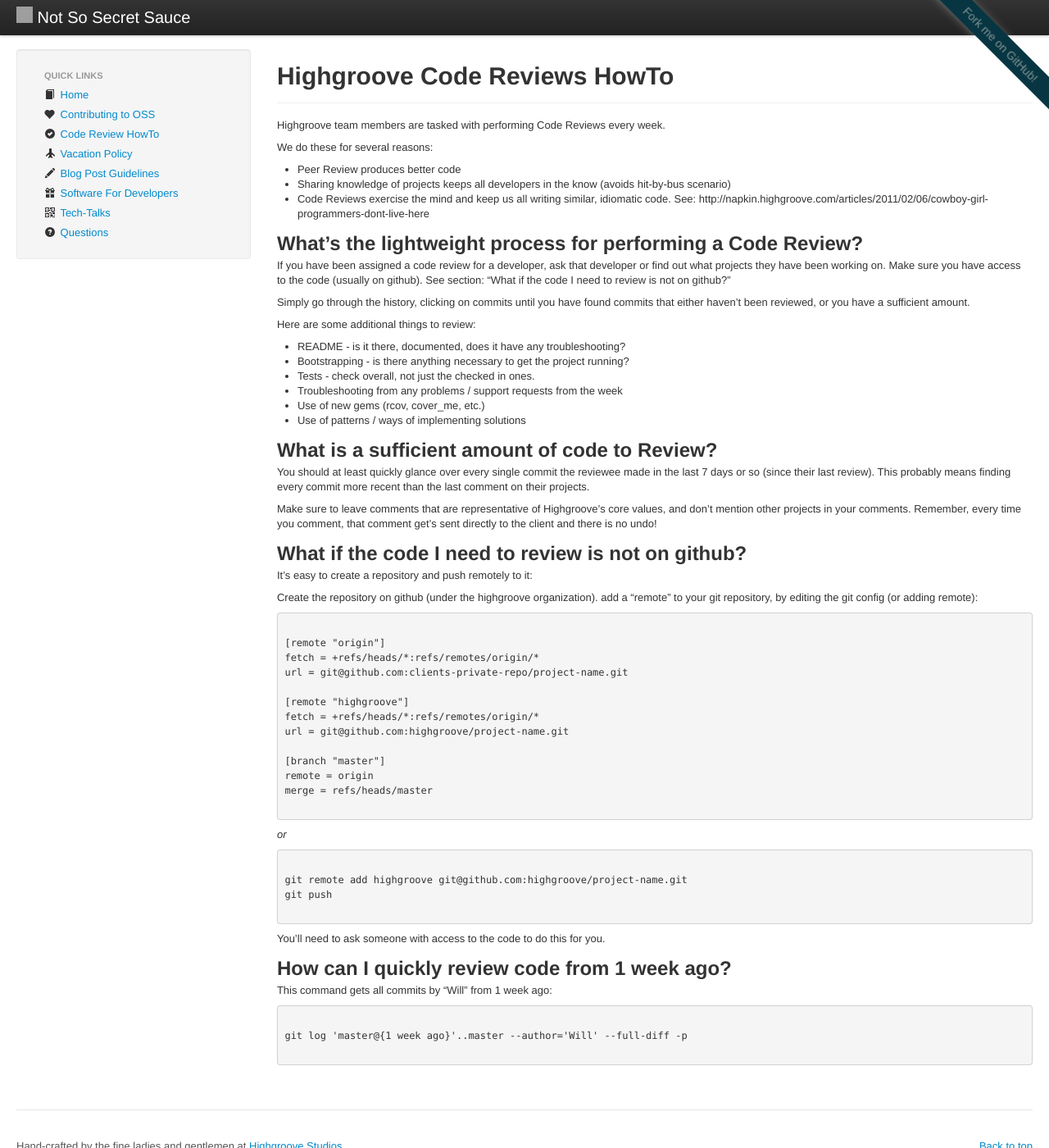
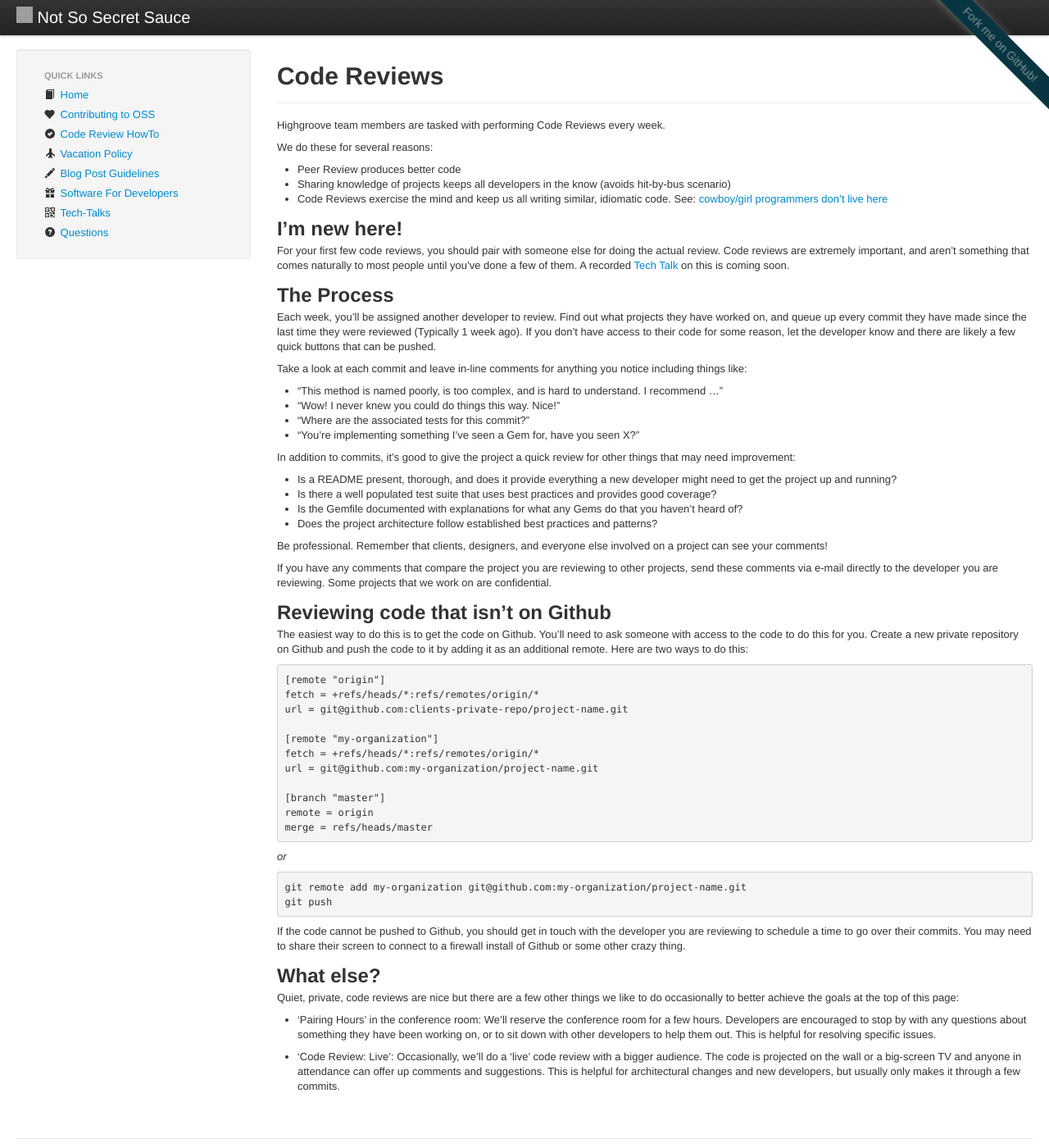
Before and after one commit to daveworth/not-so-secret-sauce, a Jekyll site: the page built from topics/code-reviews-howto.md, in a window 1280 px wide and 1400 px high. Shown: the whole window at 82% size. Built offline with Jekyll 4.4.1, drawn with Linux system fonts in a browser that asks for light colours; nearby versions of some CDN libraries; grey boxes are pictures that could not be loaded.

Commit message:
[#26499931] New code review wordage

```diff
--- a/topics/code-reviews-howto.md
+++ b/topics/code-reviews-howto.md
@@ -1,8 +1,6 @@
 ---
 layout: topic
-title: Highgroove Code Reviews HowTo
-description: How Highgroovers give back to the open-source community
-image_hint_url: http://www.flickr.com/photos/sebastian_bergmann/3991540987/
+title: Code Reviews
 ---
 
 Highgroove team members are tasked with performing Code Reviews every week.
@@ -11,71 +9,65 @@ We do these for several reasons:
 
 * Peer Review produces better code
 * Sharing knowledge of projects keeps all developers in the know (avoids hit-by-bus scenario)
-* Code Reviews exercise the mind and keep us all writing similar, idiomatic code. See: http://napkin.highgroove.com/articles/2011/02/06/cowboy-girl-programmers-dont-live-here
+* Code Reviews exercise the mind and keep us all writing similar, idiomatic code. See: <a href=">http://napkin.highgroove.com/articles/2011/02/06/cowboy-girl-programmers-dont-live-here">cowboy/girl programmers don't live here</a>
 
-## What's the lightweight process for performing a Code Review?
+## I'm new here!
 
-If you have been assigned a code review for a developer, ask that developer or find out what projects they have been working on. Make sure you have access to the code (usually on github). See section: “What if the code I need to review is not on github?”
+For your first few code reviews, you should pair with someone else for doing the actual review. Code reviews are extremely important, and aren't something that comes naturally to most people until you've done a few of them. A recorded <a href="/topics/tech-talks.html">Tech Talk</a> on this is coming soon.
 
-Simply go through the history, clicking on commits until you have found commits that either haven’t been reviewed, or you have a sufficient amount.
+## The Process
 
-Here are some additional things to review:
+Each week, you'll be assigned another developer to review. Find out what projects they have worked on, and queue up every commit they have made since the last time they were reviewed (Typically 1 week ago). If you don't have access to their code for some reason, let the developer know and there are likely a few quick buttons that can be pushed.
 
-* README - is it there, documented, does it have any troubleshooting?
-* Bootstrapping - is there anything necessary to get the project running?
-* Tests - check overall, not just the checked in ones.
-* Troubleshooting from any problems / support requests from the week
-* Use of new gems (rcov, cover_me, etc.)
-* Use of patterns / ways of implementing solutions
+Take a look at each commit and leave in-line comments for anything you notice including things like:
 
-## What is a sufficient amount of code to Review?
+* "This method is named poorly, is too complex, and is hard to understand. I recommend ..."
+* "Wow! I never knew you could do things this way. Nice!"
+* "Where are the associated tests for this commit?"
+* "You're implementing something I've seen a Gem for, have you seen X?"
 
-You should at least quickly glance over every single commit the reviewee made in
-the last 7 days or so (since their last review).  This probably means finding
-every commit more recent than the last comment on their projects.
+In addition to commits, it's good to give the project a quick review for other things that may need improvement:
 
-Make sure to leave comments that are representative of Highgroove's core values, and don't mention other projects in your comments. Remember, every time you comment, that comment get's sent directly to the client and there is no undo!
+* Is a README present, thorough, and does it provide everything a new developer might need to get the project up and running?
+* Is there a well populated test suite that uses best practices and provides good coverage?
+* Is the Gemfile documented with explanations for what any Gems do that you haven't heard of?
+* Does the project architecture follow established best practices and patterns?
 
-## What if the code I need to review is not on github?
+Be professional. Remember that clients, designers, and everyone else involved on a project can see your comments!
 
-It’s easy to create a repository and push remotely to it:
+If you have any comments that compare the project you are reviewing to other projects, send these comments via e-mail directly to the developer you are reviewing. Some projects that we work on are confidential.
 
-Create the repository on github (under the highgroove organization).
-add a “remote” to your git repository, by editing the git config (or adding remote):
+## Reviewing code that isn't on Github
+
+The easiest way to do this is to get the code on Github. You’ll need to ask someone with access to the code to do this for you. Create a new private repository on Github and push the code to it by adding it as an additional remote.  Here are two ways to do this:
 
 <pre>
-
 [remote "origin"]
 fetch = +refs/heads/*:refs/remotes/origin/*
 url = git@github.com:clients-private-repo/project-name.git
 
-[remote "highgroove"]
+[remote "my-organization"]
 fetch = +refs/heads/*:refs/remotes/origin/*
-url = git@github.com:highgroove/project-name.git
+url = git@github.com:my-organization/project-name.git
 
 [branch "master"]
 remote = origin
 merge = refs/heads/master
-
 </pre>
 
 *or*
 
 <pre>
-
-git remote add highgroove git@github.com:highgroove/project-name.git
+git remote add my-organization git@github.com:my-organization/project-name.git
 git push
-
 </pre>
 
-You’ll need to ask someone with access to the code to do this for you.
+If the code cannot be pushed to Github, you should get in touch with the developer you are reviewing to schedule a time to go over their commits. You may need to share their screen to connect to a firewall install of Github or some other crazy thing.
 
-## How can I quickly review code from 1 week ago?
+## What else?
 
-This command gets all commits by "Will" from 1 week ago:
+Quiet, private, code reviews are nice but there are a few other things we like to do occasionally to better achieve the goals at the top of this page:
 
-<pre>
+* 'Pairing Hours' in the conference room:  We'll reserve the conference room for a few hours. Developers are encouraged to stop by with any questions about something they have been working on, or to sit down with other developers to help them out. This is helpful for resolving specific issues.
 
-git log 'master@{1 week ago}'..master --author='Will' --full-diff -p
-
-</pre>
+* 'Code Review: Live':  Occasionally, we'll do a 'live' code review with a bigger audience. The code is projected on the wall or a big-screen TV and anyone in attendance can offer up comments and suggestions. This is helpful for architectural changes and new developers, but usually only makes it through a few commits.
```
